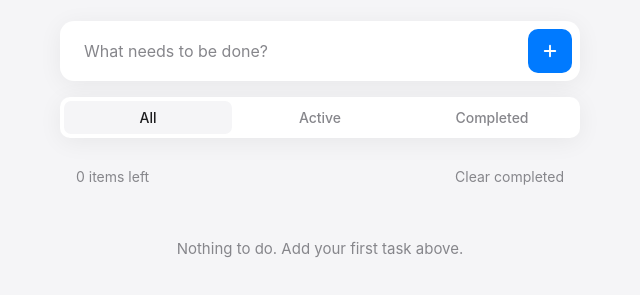
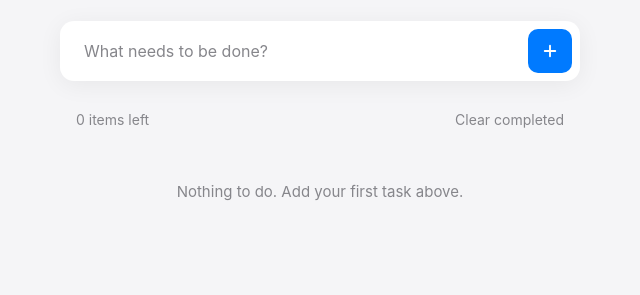
Before and after one commit to benibenj/todo, a plain HTML site: page index.html in a window 1280 px wide. Shown: the part 75-370 px from the top of the page, without its empty margins (320-960 px from the left). Drawn offline with Linux system fonts and the light colour scheme.

Commit message:
remove filters

```diff
--- a/app.js
+++ b/app.js
@@ -1,3 +1,8 @@
+/**
+ * Todo app with local storage persistence.
+ * Terminology: todos are referred to as either "completed" or "uncompleted"
+ * (based on the `done` property).
+ */
 (() => {
 	const STORAGE_KEY = 'todo.items';
 	const THEME_KEY = 'todo.theme';
@@ -5,7 +10,6 @@
 	const form = document.getElementById('todoForm');
 	const input = document.getElementById('todoInput');
 	const list = document.getElementById('todoList');
-	const filters = document.getElementById('filters');
 	const footer = document.getElementById('footer');
 	const countEl = document.getElementById('count');
 	const clearBtn = document.getElementById('clearCompleted');
@@ -13,7 +17,6 @@
 	const themeToggle = document.getElementById('themeToggle');
 
 	let todos = load();
-	let filter = 'all';
 
 	function load() {
 		try {
@@ -32,12 +35,8 @@
 	}
 
 	function render() {
-		const visible = todos.filter(t =>
-			filter === 'all' ? true : filter === 'active' ? !t.done : t.done
-		);
-
 		list.innerHTML = '';
-		for (const t of visible) {
+		for (const t of todos) {
 			const li = document.createElement('li');
 			li.className = 'todo-item' + (t.done ? ' done' : '');
 			li.dataset.id = t.id;
@@ -63,15 +62,8 @@
 		const remaining = todos.filter(t => !t.done).length;
 		countEl.textContent = `${remaining} ${remaining === 1 ? 'item' : 'items'} left`;
 		footer.hidden = todos.length === 0;
-		emptyEl.hidden = visible.length > 0;
-		if (visible.length === 0 && todos.length > 0) {
-			emptyEl.textContent = filter === 'completed'
-				? 'No completed tasks yet.'
-				: 'All done! Nice work.';
-			emptyEl.hidden = false;
-		} else if (todos.length === 0) {
-			emptyEl.textContent = 'Nothing to do. Add your first task above.';
-		}
+		emptyEl.hidden = todos.length > 0;
+		emptyEl.textContent = 'Nothing to do. Add your first task above.';
 	}
 
 	form.addEventListener('submit', e => {
@@ -102,16 +94,6 @@
 		}
 	});
 
-	filters.addEventListener('click', e => {
-		const btn = e.target.closest('.filter-btn');
-		if (!btn) return;
-		filter = btn.dataset.filter;
-		filters.querySelectorAll('.filter-btn').forEach(b =>
-			b.classList.toggle('active', b === btn)
-		);
-		render();
-	});
-
 	clearBtn.addEventListener('click', () => {
 		todos = todos.filter(t => !t.done);
 		save();
--- a/index.html
+++ b/index.html
@@ -29,12 +29,6 @@
 			</button>
 		</form>
 
-		<section class="filters" id="filters">
-			<button class="filter-btn active" data-filter="all">All</button>
-			<button class="filter-btn" data-filter="active">Active</button>
-			<button class="filter-btn" data-filter="completed">Completed</button>
-		</section>
-
 		<ul id="todoList" class="todo-list"></ul>
 
 		<footer class="footer" id="footer" hidden>
--- a/styles.css
+++ b/styles.css
@@ -123,39 +123,6 @@ h1 {
 
 .todo-form button:active {
 	transform: scale(0.95);
-}
-
-.filters {
-	display: flex;
-	gap: 0.25rem;
-	margin-bottom: 1rem;
-	padding: 0.25rem;
-	background: var(--surface);
-	border-radius: 10px;
-	box-shadow: var(--shadow);
-}
-
-.filter-btn {
-	flex: 1;
-	background: transparent;
-	border: none;
-	padding: 0.5rem;
-	font-size: 0.875rem;
-	font-weight: 500;
-	color: var(--text-muted);
-	cursor: pointer;
-	border-radius: 7px;
-	font-family: inherit;
-	transition: background 0.15s, color 0.15s;
-}
-
-.filter-btn:hover {
-	color: var(--text);
-}
-
-.filter-btn.active {
-	background: var(--bg);
-	color: var(--text);
 }
 
 .todo-list {
```
